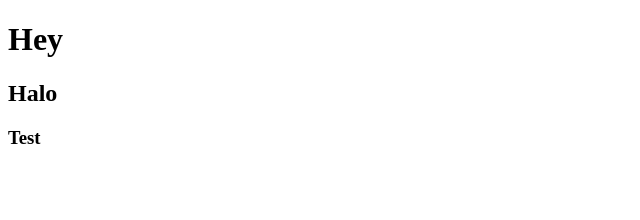
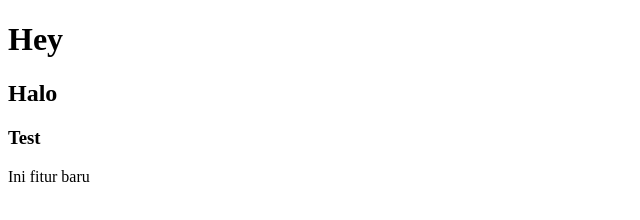
Before and after one commit to ibrahimaji/belajargit, a website: page index.html in a window 1280 px wide. Shown: the whole page, without its empty margins (0-640 px from the left). Drawn offline with Linux system fonts and the light colour scheme.

Commit message:
feat: penambahan div

```diff
--- a/index.html
+++ b/index.html
@@ -9,5 +9,8 @@
     <h1>Hey</h1>
     <h2>Halo</h2>
     <h3>Test</h3>
+    <div>
+        Ini fitur baru
+    </div>
 </body>
 </html>
```
